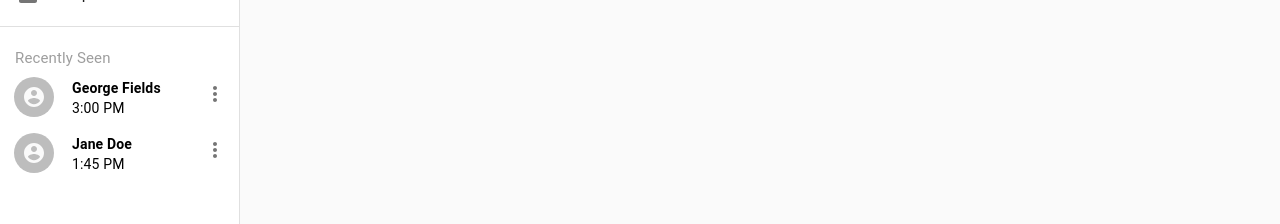
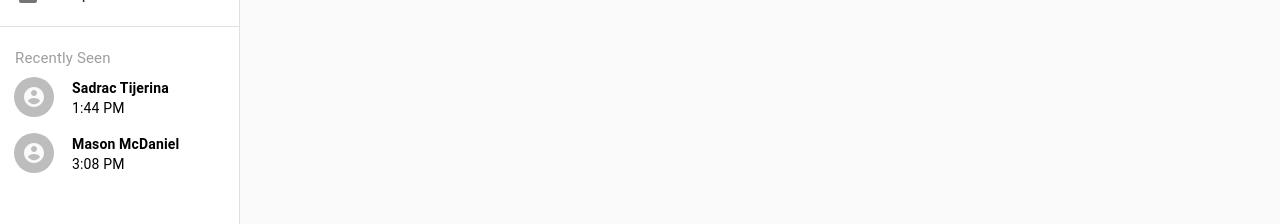
Before and after one commit to UTA-Senior-Design-2020/health-journal-frontend, a React (Create React App) app: page /forgot-password in a window 1280 px wide. Shown: the part 448-672 px from the top of the page. Built offline with nearby package versions, Linux system fonts and the light colour scheme; no server answers.

Commit message:
took off vert icons from recently seen
and changed dummy names to patient names from DB

```diff
--- a/src/Components/navCard/navCard.js
+++ b/src/Components/navCard/navCard.js
@@ -49,6 +49,5 @@ export default function NavCard({CardTitle, BackgroundColor, SubtitleColor, Text
                 {AppointmentStartTime}
             </Box>
         </Box>
-        <IconButton className={classes.button} style={{color: {SubtitleColor}}}><MoreVertIcon/></IconButton>
     </Box>);
 }
--- a/src/Pages/RecentlySeen.js
+++ b/src/Pages/RecentlySeen.js
@@ -14,12 +14,12 @@ const useStyles = makeStyles({
 
 export default function RecentlySeen() {
     const classes = useStyles();
-    var patients = ['George Fields','Jane Doe', 'Suk MaDeek'];
+    var patients = ['Sadrac Tijerina','Mason McDaniel'];
     return (
         <div >
             <Typography className={classes.title}>Recently Seen</Typography>
-            <NavCard CardTitle="word" PatientName={patients[0]} AppointmentStartTime="3:00 PM"/>
-            <NavCard CardTitle="word" PatientName={patients[1]} AppointmentStartTime="1:45 PM"/>
+            <NavCard CardTitle="word" PatientName={patients[0]} AppointmentStartTime="1:44 PM"/>
+            <NavCard CardTitle="word" PatientName={patients[1]} AppointmentStartTime="3:08 PM"/>
         </div>
     )
 }
```
